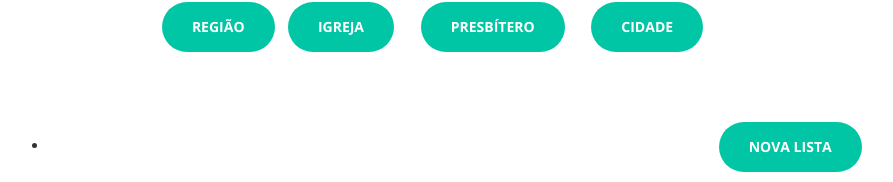
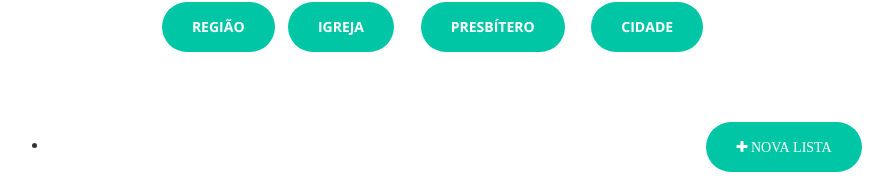
Before and after one commit to eliasportela/lista-ccb-antigo, a PHP site: page /projetos/php/usuarios/profile.php in a window 1280 px wide. Shown: the part 601-783 px from the top of the page, without its empty margins (205-1098 px from the left). Run offline with PHP 8.4, Linux system fonts and the light colour scheme; the visitor is signed in with stand-in values (Sample User, id 1); data that the repository does not hold is empty; some libraries are stand-ins or nearby versions.

Commit message:
Arrumando link quebrado "Nova lista"

```diff
--- a/php/usuarios/minhas_listas.php
+++ b/php/usuarios/minhas_listas.php
@@ -1,6 +1,6 @@
 							<ul class="text-right">
 								<li>
-					    			<a href="../cadastro/nova_lista.php" class="btn btn-primary btn-xl sr-button">Nova Lista</a>
+					    			<a href="../listas/nova_lista.php" class="btn btn-primary btn-xl sr-button"><i class="fa fa-plus fa-1x"> Nova Lista</i></a>
 					    		</li>
 					    	</ul>
 							<table class="table">
```
